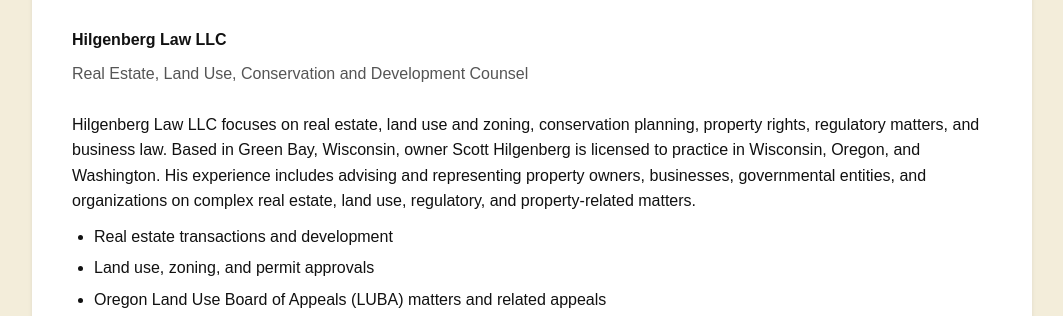
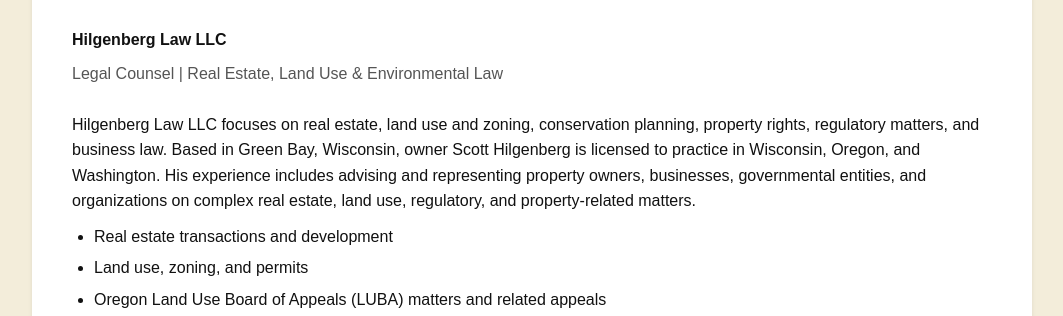
Before and after one commit to HilgenbergCo/hilgenberg-law-site, a plain HTML site: page index.html in a window 1280 px wide. Shown: the part 477-793 px from the top of the page, without its empty margins (108-1171 px from the left). Drawn offline with Linux system fonts and the light colour scheme.

Commit message:
Update title and tagline in index.html

```diff
--- a/index.html
+++ b/index.html
@@ -4,7 +4,7 @@
   <meta charset="utf-8" />
   <meta name="viewport" content="width=device-width, initial-scale=1" />
 
-  <title>Hilgenberg Law LLC | Real Estate, Land Use and Legal Counsel </title>
+  <title>Hilgenberg Law LLC | Legal Counsel | Real Estate, Land Use & Environmental Law </title>
 
   <meta name="description" content="Hilgenberg Law LLC provides legal counsel on real estate transactions, land use, zoning, development, conservation, property rights, regulatory, and business matters in Wisconsin, Oregon, and Washington.">
   <meta name="keywords" content="real estate attorney, land use attorney, zoning attorney, development attorney, conservation attorney, property rights attorney, Wisconsin attorney, Green Bay attorney">
@@ -168,14 +168,14 @@ outline-offset: 3px;
   <h1>Hilgenberg Law LLC</h1>
 
   <p class="tagline">
-    Real Estate, Land Use, Conservation and Development Counsel
+   Legal Counsel | Real Estate, Land Use & Environmental Law
 <p>
 Hilgenberg Law LLC focuses on real estate, land use and zoning, conservation planning, property rights, regulatory matters, and business law. Based in Green Bay, Wisconsin, owner Scott Hilgenberg is licensed to practice in Wisconsin, Oregon, and Washington. His experience includes advising and representing property owners, businesses, governmental entities, and organizations on complex real estate, land use, regulatory, and property-related matters.
 </p>
 
 <ul>
   <li>Real estate transactions and development</li>
-  <li>Land use, zoning, and permit approvals</li>
+  <li>Land use, zoning, and permits</li>
   <li>Oregon Land Use Board of Appeals (LUBA) matters and related appeals</li>
   <li>Property rights and regulatory matters</li>
   <li>Conservation planning and long-term real property stewardship</li>
```
